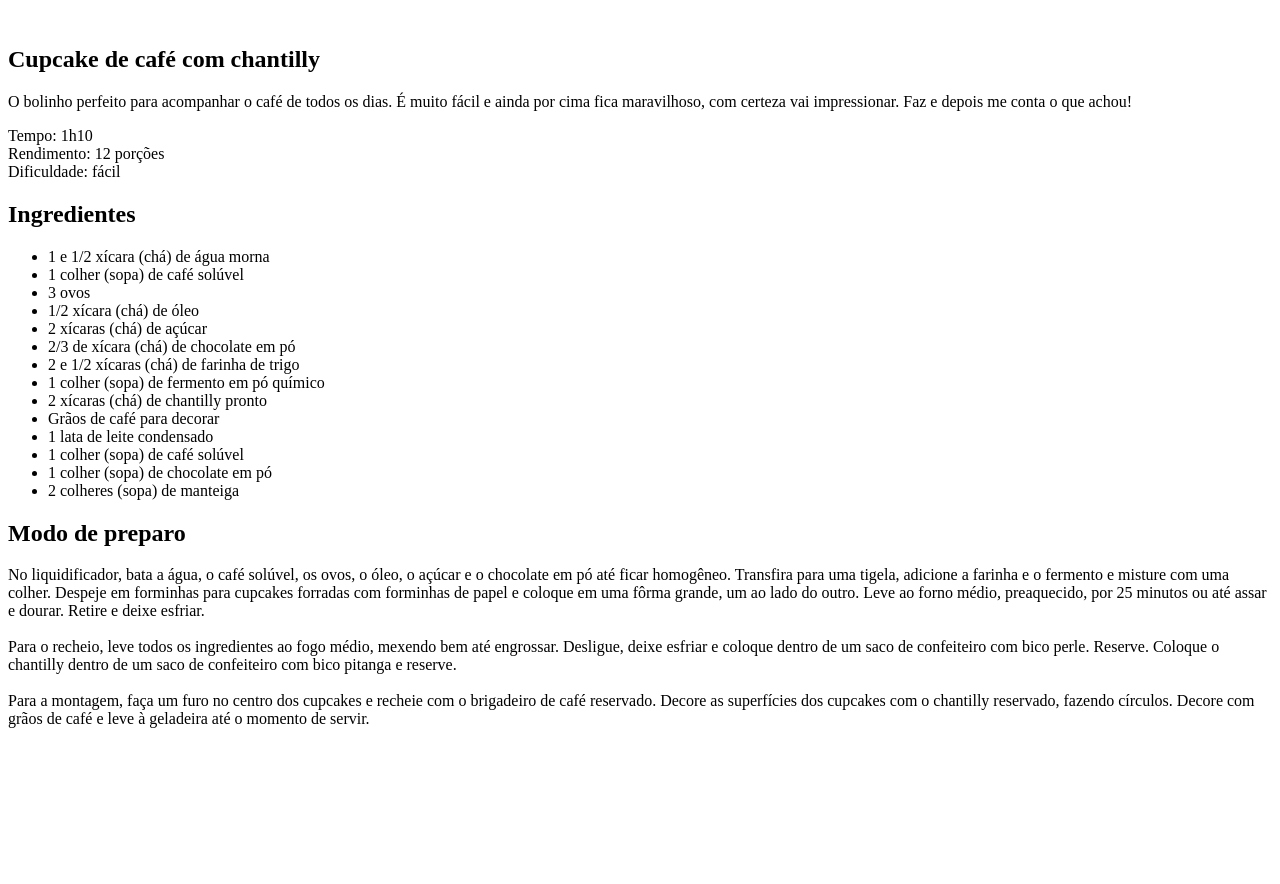
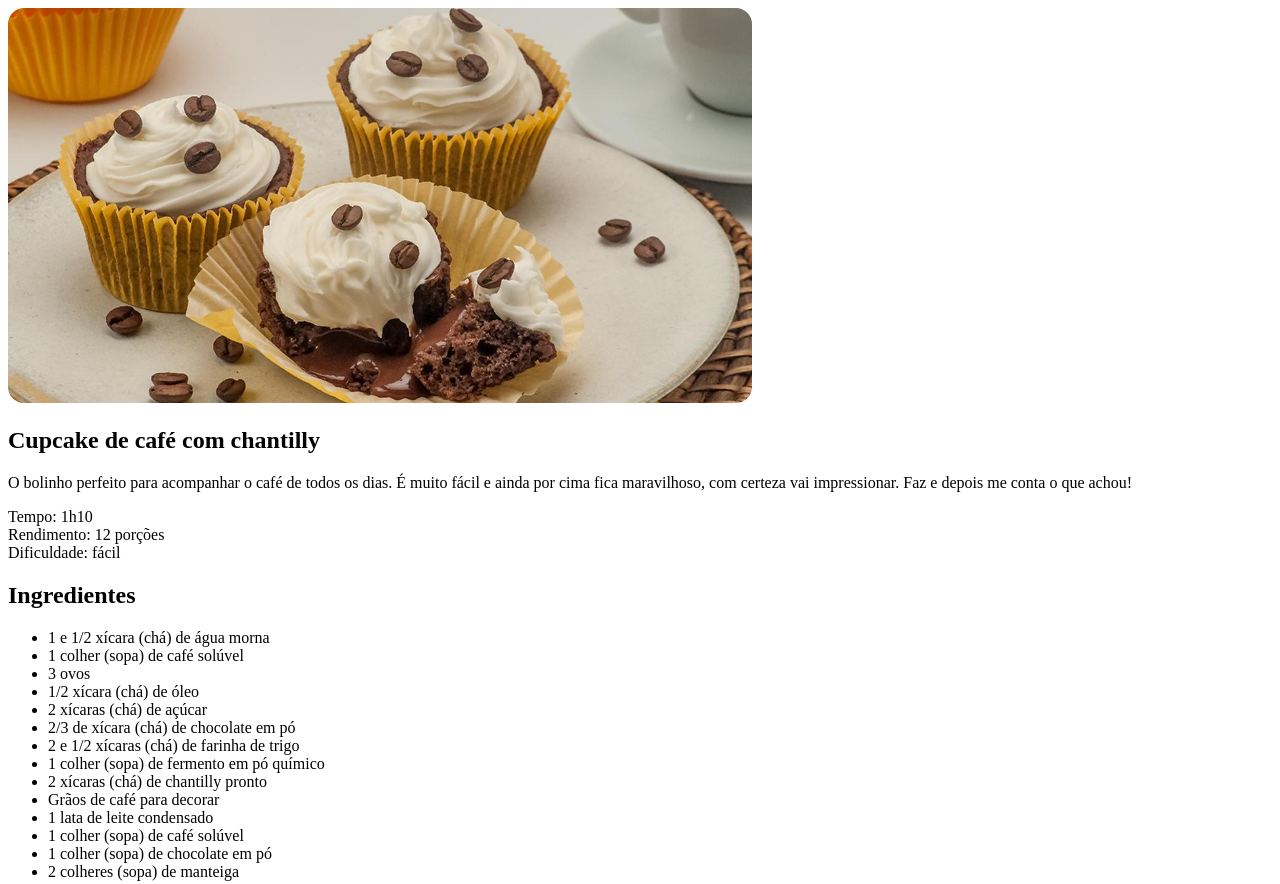
Before and after one commit to sShirou/curly-meme, a plain HTML site: page index.html in a window 1280 px wide. Shown: the top 884 px of the page. Before the commit the page ends 800 px from the top, so only its background shows below. Drawn offline with Linux system fonts and the light colour scheme.

Commit message:
adicionando imagem

```diff
--- a/index.html
+++ b/index.html
@@ -4,10 +4,12 @@
   <meta charset="UTF-8">
   <meta name="viewport" content="width=device-width, initial-scale=1.0">
   <title>Página de Receitas</title>
+
+  <link rel="stylesheet" href="style.css">
 </head>
 <body>
   <div id="page">
-    <img src="" alt="">
+    <img src="assets/main-image.png" alt="imagem de um Cupcake com grãos de café e chantilly">
     <main>
       <section id="about">
         <h1>Cupcake de café com chantilly</h1>
--- /dev/null
+++ b/style.css
@@ -0,0 +1,3 @@
+img{
+  border-radius: 16px;
+}
```
Also changed, not shown: assets/Página de receita.jpg (added), assets/main-image.png (added).
